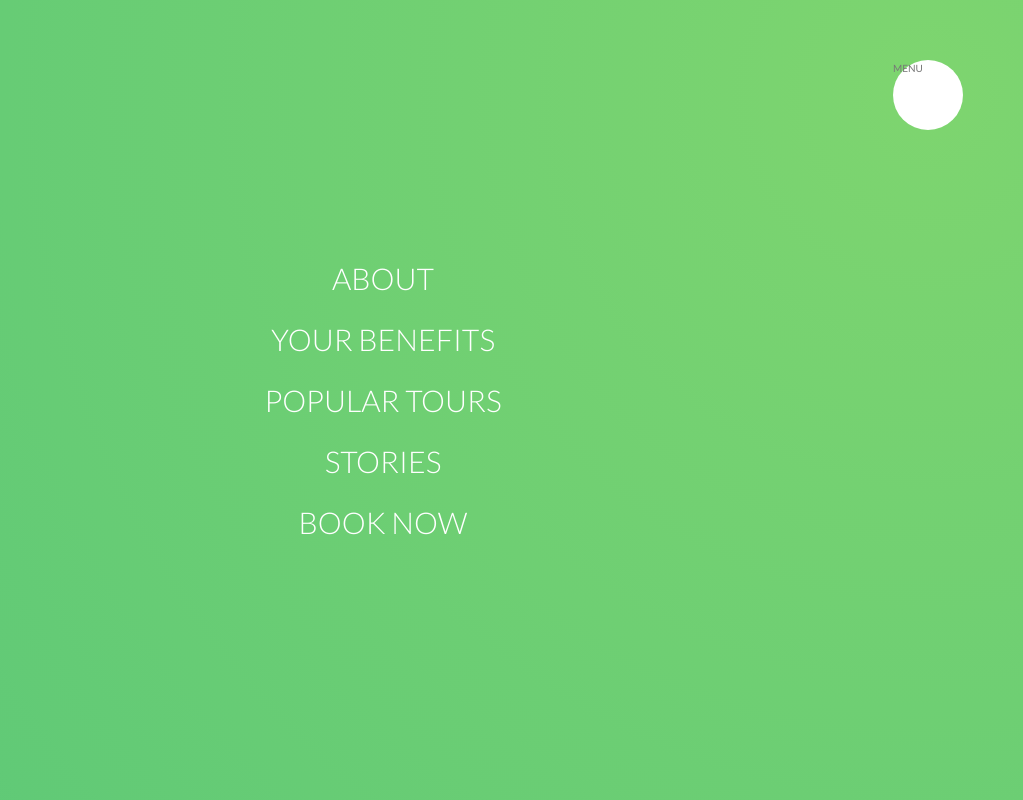
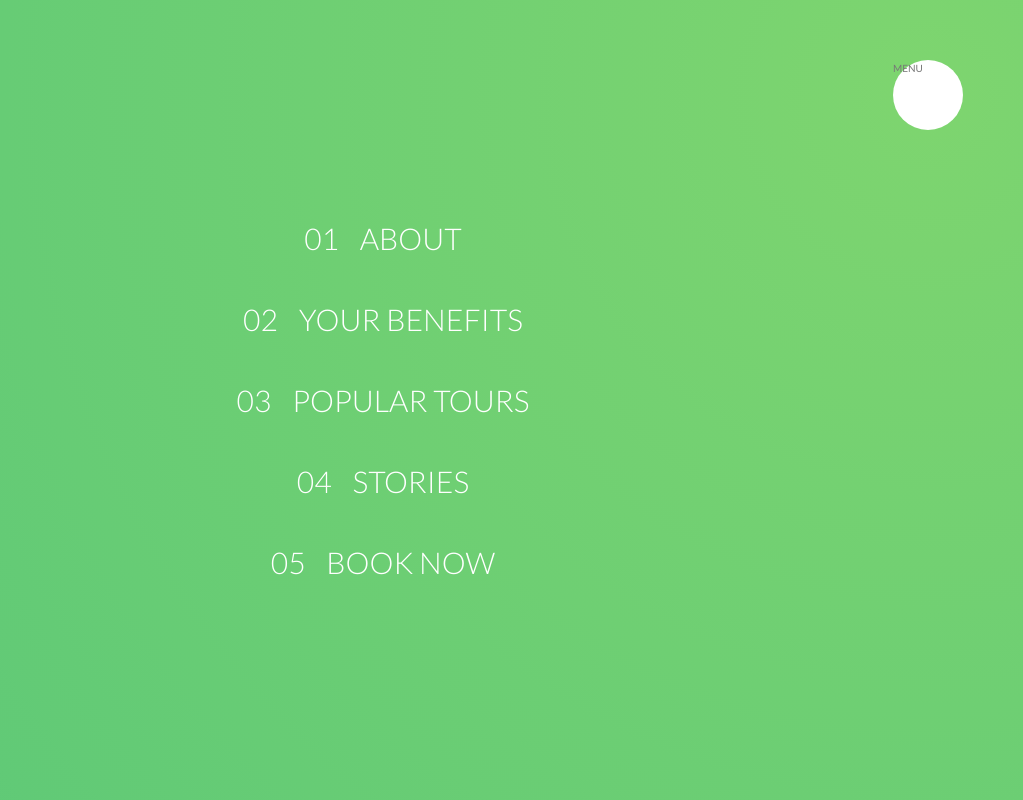
Before and after one commit to fenagel/nature-tours, a website: page index.html in a window 1280 px wide. Shown: the top 800 px of the page, without its empty margins (257-1280 px from the left). Drawn offline with Linux system fonts and the light colour scheme.

Commit message:
added animation for nav links

```diff
--- a/index.html
+++ b/index.html
@@ -25,19 +25,23 @@
       <nav class="navigation__nav">
         <ul class="navigation__list">
           <li class="navigation__item">
-            <a href="#" class="navigation__link">About</a>
+            <a href="#" class="navigation__link"><span>01</span> About</a>
           </li>
           <li class="navigation__item">
-            <a href="#" class="navigation__link">Your benefits</a>
+            <a href="#" class="navigation__link"
+              ><span>02</span> Your benefits</a
+            >
           </li>
           <li class="navigation__item">
-            <a href="#" class="navigation__link">Popular tours</a>
+            <a href="#" class="navigation__link"
+              ><span>03</span> Popular tours</a
+            >
           </li>
           <li class="navigation__item">
-            <a href="#" class="navigation__link">Stories</a>
+            <a href="#" class="navigation__link"><span>04</span> Stories</a>
           </li>
           <li class="navigation__item">
-            <a href="#" class="navigation__link">Book now</a>
+            <a href="#" class="navigation__link"><span>05</span> Book now</a>
           </li>
         </ul>
       </nav>
--- a/sass/layout/_navigation.scss
+++ b/sass/layout/_navigation.scss
@@ -53,10 +53,35 @@
   }
 
   &__link {
-    font-size: 3rem;
-    font-weight: 300;
-    color: $color-white;
-    text-decoration: none;
-    text-transform: uppercase;
+    &:link,
+    &:visited {
+      display: inline-block;
+      font-size: 3rem;
+      font-weight: 300;
+      padding: 1rem 2rem;
+      color: $color-white;
+      text-decoration: none;
+      text-transform: uppercase;
+      background-image: linear-gradient(
+        120deg,
+        transparent 0%,
+        transparent 50%,
+        $color-white 50%
+      );
+      background-size: 230%;
+      transition: all 0.4s;
+
+      span {
+        display: inline-block;
+        margin-right: 1.5rem;
+      }
+    }
+
+    &:hover,
+    &:active {
+      background-position: 100%;
+      color: $color-primary;
+      transform: translateX(1rem);
+    }
   }
 }
```
Also changed, not shown: css/style.css.
